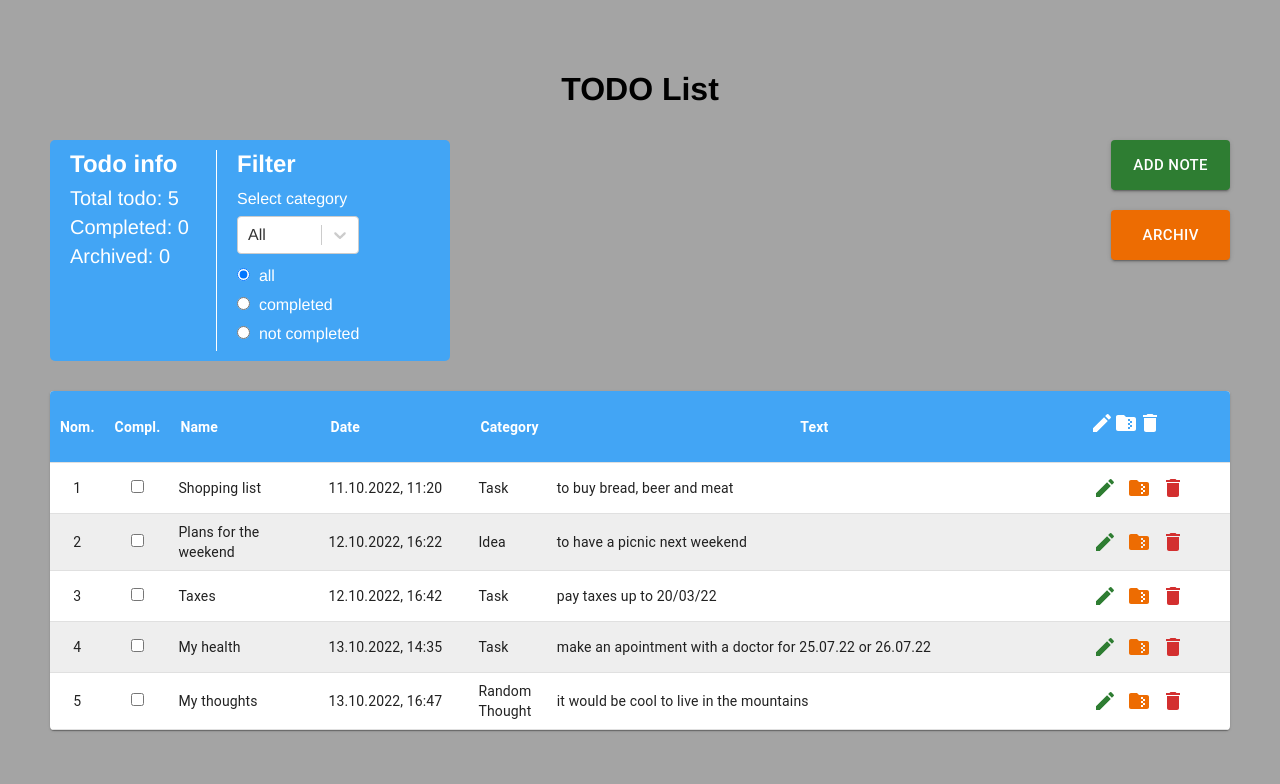
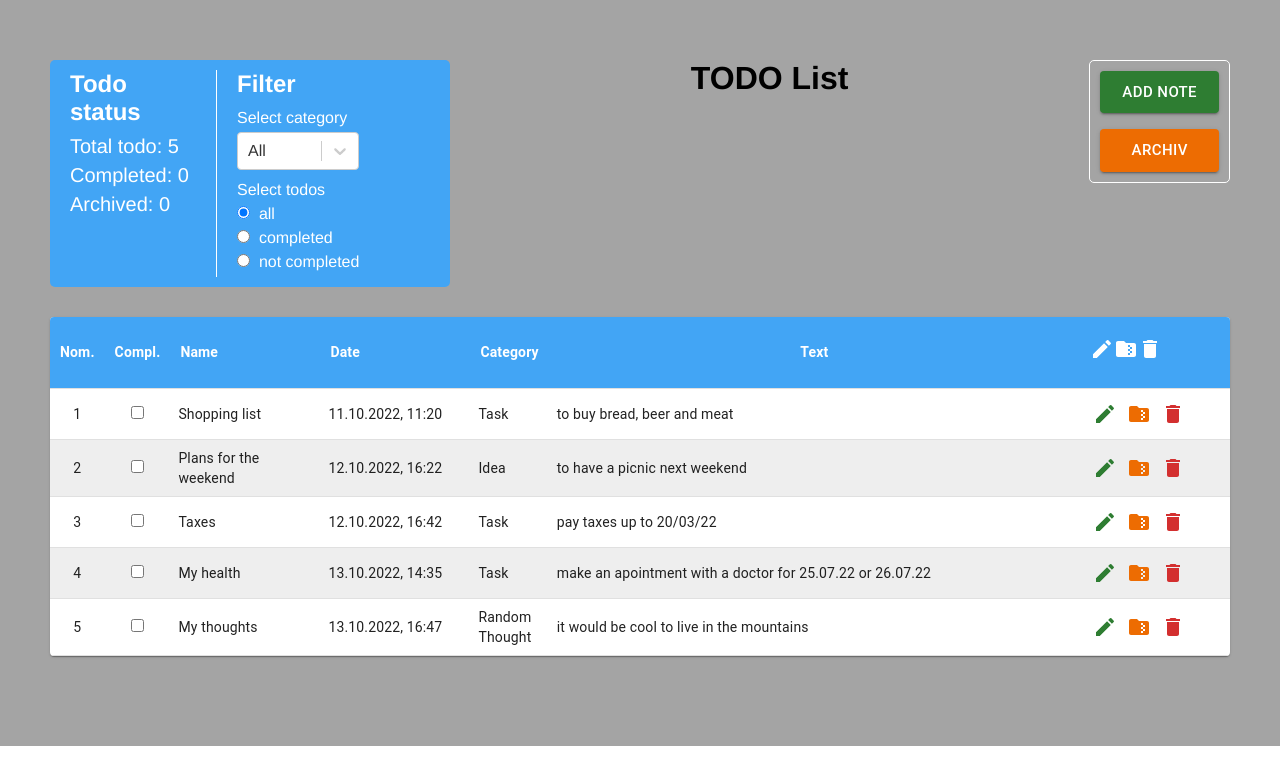
Before and after one commit to AZ70code/todo-react-app, a React (Create React App) app: page / in a window 1280 px wide. Shown: the top 784 px of the page. Built offline with nearby package versions, Linux system fonts and the light colour scheme.

Commit message:
changed design

```diff
--- a/src/App.js
+++ b/src/App.js
@@ -110,7 +110,6 @@ const App = () => {
     <div className="app">
       {isModal && <Modal onSubmit={addTodo} onCloseModal={toggleModal} />}
       <Container>
-        <h1>TODO List</h1>
         <ControlPanel
           total={total}
           archived={archived}
--- a/src/Components/ControlPanel/controlPanel.jsx
+++ b/src/Components/ControlPanel/controlPanel.jsx
@@ -1,15 +1,24 @@
 import React from "react";
 import style from "./controlPanel.module.css";
-import { Button } from "@mui/material";
+import { Button, Stack } from "@mui/material";
 import Filter from "../Filter/filter";
 
-const ControlPanel = ({ total, archived, completed, onArchive, onForm, filterValue, onFilterCompleted, onFilterCategory }) => {
+const ControlPanel = ({
+  total,
+  archived,
+  completed,
+  onArchive,
+  onForm,
+  filterValue,
+  onFilterCompleted,
+  onFilterCategory,
+}) => {
   return (
     <div className={style.control}>
       <div className={style.inner}>
         <div className={style.info}>
           <div className={style.output}>
-            <h2 className={style.title}>Todo info</h2>
+            <h2 className={style.title}>Todo status</h2>
             <p>Total todo: {total}</p>
             <p>Completed: {completed}</p>
             <p>Archived: {archived}</p>
@@ -17,10 +26,18 @@ const ControlPanel = ({ total, archived, completed, onArchive, onForm, filterVal
           <div className={style.border}></div>
           <div className={style.filter}>
             <h2 className={style.title}>Filter</h2>
-            <Filter filterValue={filterValue} onFilterCompleted={onFilterCompleted} onFilterCategory={onFilterCategory} />
+            <Filter
+              filterValue={filterValue}
+              onFilterCompleted={onFilterCompleted}
+              onFilterCategory={onFilterCategory}
+            />
           </div>
         </div>
-        <div className={style.buttongroup}>
+        <div>
+          <h1 className={style.title}>TODO List</h1>
+        </div>
+        <div >
+          <Stack className={style.buttongroup} direction="column" spacing={2}>
             <Button
               color="success"
               children="ADD NOTE"
@@ -31,6 +48,7 @@ const ControlPanel = ({ total, archived, completed, onArchive, onForm, filterVal
             <Button color="warning" variant="contained" size="large" onClick={onArchive}>
               ARCHIV
             </Button>
+          </Stack>
         </div>
       </div>
     </div>
--- a/src/Components/ControlPanel/controlPanel.module.css
+++ b/src/Components/ControlPanel/controlPanel.module.css
@@ -30,12 +30,9 @@
   flex: 0 0 35%;
 }
 .buttongroup {
-  display: flex;
-  flex-direction: column;
-  gap: 20px;
-}
-.buttongroup button {
-  height: 50px;
+  padding: 10px;
+  border: 1px solid white;
+  border-radius: 5px;
 }
 .border {
   border-right: 1px solid white;
--- a/src/Components/Filter/filter.jsx
+++ b/src/Components/Filter/filter.jsx
@@ -30,6 +30,8 @@ const Filter = ({ filterValue, onFilterCategory, onFilterCompleted }) => {
           },
         })}
       />
+			<label className={style.label}>Select todos</label>
+			<br />
       <label className={style.label}>
         <input type="radio" name="completed" value={'all'} defaultChecked onChange={onFilterCompleted} />
         &nbsp; all
--- a/src/Components/Filter/filter.module.css
+++ b/src/Components/Filter/filter.module.css
@@ -7,7 +7,7 @@
   display: inline-block;
   margin-bottom: 5px;
   vertical-align: top;
-  line-height: 1.5;
+  line-height: 1.2;
 }
 .radio {
   vertical-align: top;
```
Lines whose indentation alone changed are shown as unchanged.
